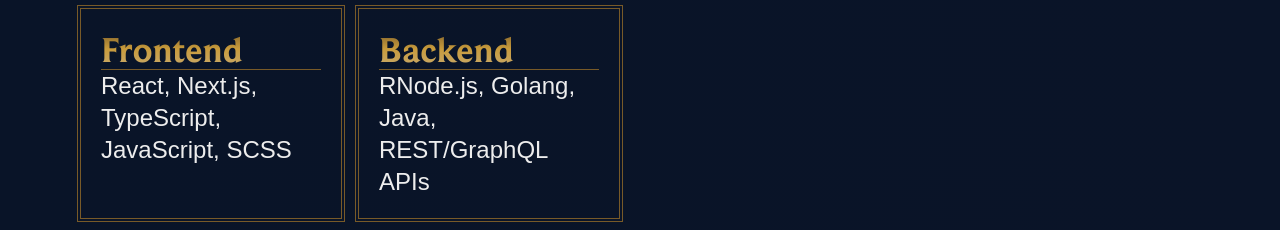
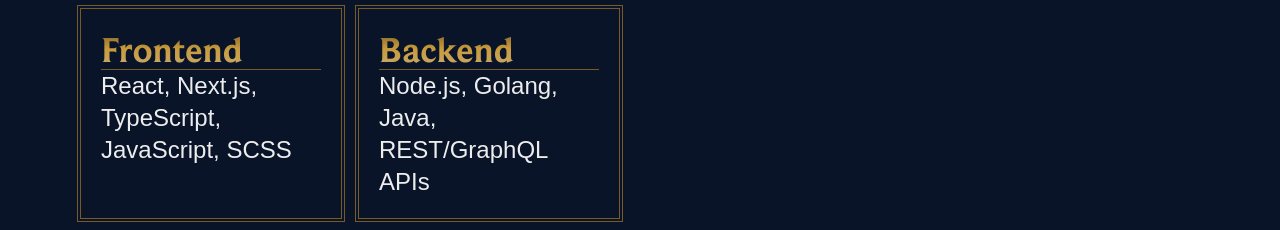
Before and after one commit to StephenOveson/StephenOveson.github.io, a Next.js app: page / in a window 1280 px wide. Shown: the part 620-850 px from the top of the page. Built offline with nearby package versions, Linux system fonts and the light colour scheme.

Commit message:
removed letter

```diff
--- a/src/app/page.tsx
+++ b/src/app/page.tsx
@@ -21,7 +21,7 @@
             <section className="grid lg:grid-cols-2 gap-4">
 
               <HextechCard title="Frontend" description="React, Next.js, TypeScript, JavaScript, SCSS" />
-              <HextechCard title="Backend" description="RNode.js, Golang, Java, REST/GraphQL APIs" />
+              <HextechCard title="Backend" description="Node.js, Golang, Java, REST/GraphQL APIs" />
               <HextechCard title="Tools & Platforms" description="AWS, Storybook, MySQL, Figma" />
               <HextechCard title="Soft Skills" description="Mentorship, Collaboration, Agile Development" />
             </section>
```
